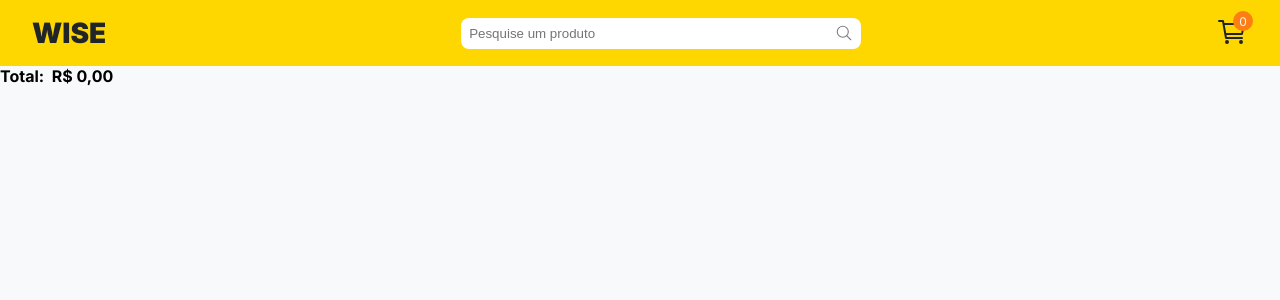
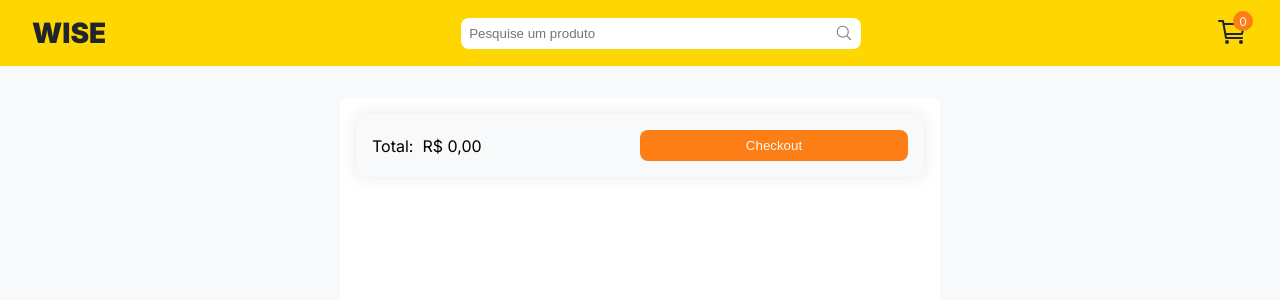
Before and after one commit to opedrodev/wise-store, a React (Create React App) app: page /cart in a window 1280 px wide. Shown: the top 300 px of the page. Built offline with nearby package versions, Linux system fonts and the light colour scheme.

Commit message:
feat: add cart styles

```diff
--- a/src/components/Cart.js
+++ b/src/components/CartIcon.js
@@ -3,9 +3,9 @@ import { IoCartOutline } from 'react-icons/io5';
 import { useSelector } from 'react-redux';
 import { useLocation, useNavigate } from 'react-router-dom';
 
-import styles from '../styles/components/Cart.module.scss';
+import styles from '../styles/components/CartIcon.module.scss';
 
-function Cart() {
+function CartIcon() {
   const { pathname } = useLocation();
   const navigate = useNavigate();
   const cart = useSelector((state) => state.cart);
@@ -16,7 +16,7 @@ function Cart() {
 
   return (
     <div
-      className={styles.cart}
+      className={styles.cart_icon}
       onClick={onCartClick}
       aria-hidden
     >
@@ -26,4 +26,4 @@ function Cart() {
   );
 }
 
-export default Cart;
+export default CartIcon;
--- /dev/null
+++ b/src/components/CartItem.js
@@ -0,0 +1,60 @@
+import PropTypes from 'prop-types';
+import React from 'react';
+import { useDispatch } from 'react-redux';
+import { decrementProductQuantity, incrementProductQuantity, removeProductFromCart } from '../app/reducers/cart';
+import Button from './Button';
+
+import styles from '../styles/components/CartItem.module.scss';
+import formatPrice from '../helpers/priceFormatter';
+
+function CartItem(props) {
+  const { item } = props;
+
+  const dispatch = useDispatch();
+
+  return (
+    <div className={styles.cart_item}>
+      <img
+        src={item.thumbnail}
+        alt={item.title}
+        className={styles.thumbnail}
+      />
+      <h3 className={styles.title}>{item.title}</h3>
+
+      <p className={styles.price}>{formatPrice(item.price)}</p>
+
+      <p className={styles.quantity}>
+        Qty:
+        &nbsp;
+        {item.quantity}
+      </p>
+
+      <div className={styles.controls}>
+        <Button
+          placeholder="+"
+          onClick={() => dispatch(incrementProductQuantity(item))}
+        />
+        <Button
+          placeholder="-"
+          onClick={() => dispatch(decrementProductQuantity(item))}
+        />
+        <Button
+          placeholder="X"
+          onClick={() => dispatch(removeProductFromCart(item))}
+        />
+      </div>
+    </div>
+  );
+}
+
+CartItem.propTypes = {
+  item: PropTypes.shape({
+    id: PropTypes.string.isRequired,
+    title: PropTypes.string.isRequired,
+    price: PropTypes.number.isRequired,
+    quantity: PropTypes.number.isRequired,
+    thumbnail: PropTypes.string.isRequired,
+  }).isRequired,
+};
+
+export default CartItem;
--- a/src/components/Header.js
+++ b/src/components/Header.js
@@ -1,7 +1,7 @@
 import React from 'react';
 
 import styles from '../styles/components/Header.module.scss';
-import Cart from './Cart';
+import CartIcon from './CartIcon';
 import Logo from './Logo';
 import Searchbar from './Searchbar';
 
@@ -12,7 +12,7 @@ function Header() {
     <header className={header}>
       <Logo />
       <Searchbar />
-      <Cart />
+      <CartIcon />
     </header>
   );
 }
--- a/src/pages/Cart.js
+++ b/src/pages/Cart.js
@@ -1,46 +1,40 @@
 import React from 'react';
-import { useDispatch, useSelector } from 'react-redux';
-import { decrementProductQuantity, incrementProductQuantity, removeProductFromCart } from '../app/reducers/cart';
+import { useSelector } from 'react-redux';
 import Button from '../components/Button';
+import CartItem from '../components/CartItem';
 import Header from '../components/Header';
 import formatPrice from '../helpers/priceFormatter';
 
+import styles from '../styles/pages/Cart.module.scss';
+
 function Cart() {
   const cart = useSelector((state) => state.cart);
-  const dispatch = useDispatch();
 
   const cartTotal = cart.reduce((acc, item) => acc + item.price * item.quantity, 0);
 
   return (
-    <section>
+    <section className={styles.cart}>
       <Header />
 
-      {cart.map((item) => (
-        <div key={item.id}>
-          <img src={item.thumbnail} alt={item.title} />
-          <h3>{item.title}</h3>
-          <p>{item.price}</p>
-          <p>{item.quantity}</p>
+      <div className={styles.wrapper}>
+        <div className={styles.checkout}>
+          <p>
+            Total:
+            &nbsp;
+            { formatPrice(cartTotal)}
+          </p>
           <Button
-            placeholder="+"
-            onClick={() => dispatch(incrementProductQuantity(item))}
-          />
-          <Button
-            placeholder="-"
-            onClick={() => dispatch(decrementProductQuantity(item))}
-          />
-          <Button
-            placeholder="X"
-            onClick={() => dispatch(removeProductFromCart(item))}
+            placeholder="Checkout"
+            className={styles.button}
           />
         </div>
-      ))}
 
-      <h1>
-        Total:
-        &nbsp;
-        { formatPrice(cartTotal)}
-      </h1>
+        <div className={styles.items}>
+          {cart.map((item) => (
+            <CartItem item={item} />
+          ))}
+        </div>
+      </div>
     </section>
   );
 }
--- a/src/styles/components/Cart.module.scss
+++ b/src/styles/components/CartIcon.module.scss
@@ -1,6 +1,6 @@
 @use '../utils/colors.scss' as *;
 
-.cart {
+.cart_icon {
   position: relative;
 
   & > .icon {
--- /dev/null
+++ b/src/styles/components/CartItem.module.scss
@@ -0,0 +1,39 @@
+.cart_item {
+  display: grid;
+  grid-template-columns: auto 1fr;
+  grid-template-rows: repeat(4, auto);
+  column-gap: 3.2rem;
+  row-gap: .8rem;
+  align-items: center;
+
+  border: .1rem solid lightgray;
+  border-radius: .8rem;
+  padding: 1.6rem;
+  margin-right: .8rem;
+
+  &:not(:last-child) {
+    margin-bottom: 3.2rem;
+  }
+
+  & > .thumbnail {
+    grid-column: 1 / 2;
+    grid-row: 1 / -1;
+  }
+
+  & > .title {
+    overflow: hidden;
+    text-overflow: ellipsis;
+    white-space: nowrap;
+    width: 90%;
+  }
+
+  & > .controls {
+    display: flex;
+    gap: .8rem;
+
+    & > button {
+      width: 3.2rem;
+      height: 3.2rem;
+    }
+  }
+}
--- /dev/null
+++ b/src/styles/pages/Cart.module.scss
@@ -0,0 +1,45 @@
+@use '../utils/colors' as *;
+@use '../utils/scrollbar' as *;
+
+.cart {
+  display: grid;
+  grid-template-columns: 1fr;
+
+  & > .wrapper {
+    display: grid;
+    grid-template-columns: 1fr;
+    grid-template-rows: auto 1fr;
+    gap: 1.6rem;
+
+    background-color: $absolute-white;
+    border-radius: .8rem;
+    padding: 1.6rem;
+    width: min(100% - 3.2rem, 60rem);
+    height: 80vh;
+    margin-inline: auto;
+    margin-top: 3.2rem;
+
+    & > .items {
+      overflow-y: scroll;
+
+      &::-webkit-scrollbar {
+        @include scrollbar;
+      }
+    }
+
+    & > .checkout {
+      display: flex;
+      align-items: center;
+      justify-content: space-between;
+
+      background-color: $white;
+      padding: 1.6rem;
+      border-radius: .8rem;
+      box-shadow: 0 0 1.6rem 0 rgba($black, .1);
+
+      & > .button {
+        width: 50%;
+      }
+    }
+  }
+}
```
